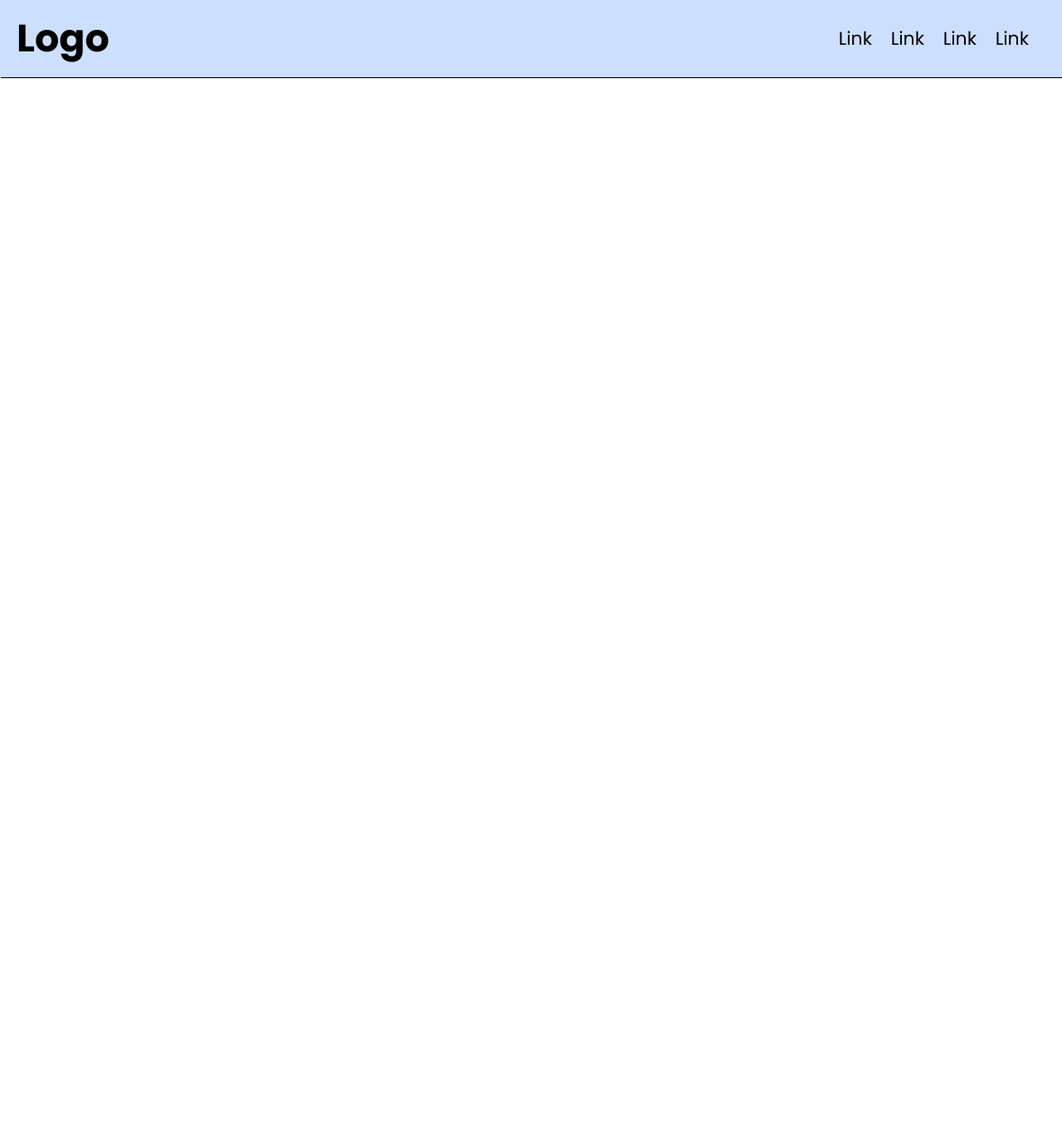
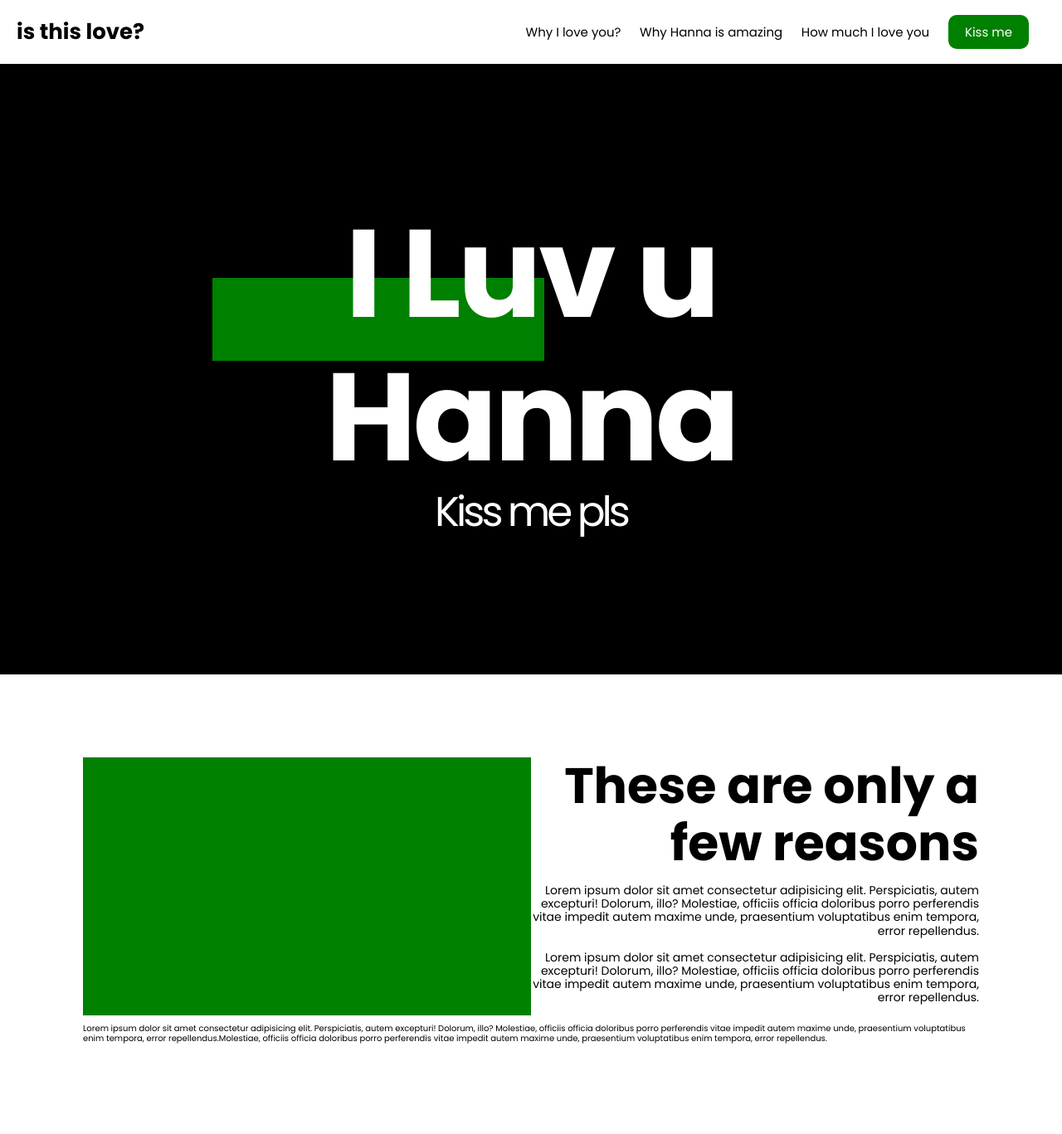
Before and after one commit to SkinnyCheesecake/cheesyArchive, a website: page index.html in a window 1280 px wide. Shown: the whole page at 83% size. Before the commit the page ends 800 px from the top, so only its background shows below. Drawn offline with Linux system fonts and the light colour scheme.

Commit message:
Added new content (sections and styling), it was a pretty good coding session ngñ

```diff
--- a/index.html
+++ b/index.html
@@ -17,14 +17,44 @@
 <body>
 
     <header class="header">
-        <div class="logo">Logo</div>
+        <div class="logo">is this love?</div>
         <div class="links">
-            <a href="#" class="link">Link</a>
-            <a href="#" class="link">Link</a>
-            <a href="#" class="link">Link</a>
-            <a href="#" class="link">Link</a>
+            <a href="#" class="link">Why I love you?</a>
+            <a href="#" class="link">Why Hanna is amazing</a>
+            <a href="#" class="link">How much I love you</a>
+            <a href="#" class="link kissme">Kiss me</a>
         </div>
     </header>
 
+    <div class="header-section">
+        <div class="overlay">
+            <h1>I Luv u Hanna</h1>
+            <p>Kiss me pls</p>
+        </div>
+    <!-- THIS HAS TO BE CHANGES LATER, THIS WILL BE A "TEMPLATE" WHILE I DO THE VIDEO FOR THIS SECTION -->
+        <div class="video-section">
+        </div>
+    </div>
+
+<!-- "fs" MEANS FIRST SECTION, "ss" MEANS SECOND SECNTION AND SO ON -->
+
+    <section class="firstSection">
+        <div class="fsContent">
+            <!-- MORE CONTENT THAT WILL BE CHANGED IN A NEAR FUTURE -->
+             <div class="picture">
+                <!-- THIS IS WHERE THE PICTURE SHOULD BE -->
+             </div>
+             <div class="fsInfo">
+                <h1>These are only a few reasons</h1>
+                <p>Lorem ipsum dolor sit amet consectetur adipisicing elit. Perspiciatis, autem excepturi! Dolorum, illo? Molestiae, officiis officia doloribus porro perferendis vitae impedit autem maxime unde, praesentium voluptatibus enim tempora, error repellendus.<br><br>
+                    Lorem ipsum dolor sit amet consectetur adipisicing elit. Perspiciatis, autem excepturi! Dolorum, illo? Molestiae, officiis officia doloribus porro perferendis vitae impedit autem maxime unde, praesentium voluptatibus enim tempora, error repellendus.
+                </p>
+             </div>
+
+        </div>
+        <p>Lorem ipsum dolor sit amet consectetur adipisicing elit. Perspiciatis, autem excepturi! Dolorum, illo? Molestiae, officiis officia doloribus porro perferendis vitae impedit autem maxime unde, praesentium voluptatibus enim tempora, error repellendus.Molestiae, officiis officia doloribus porro perferendis vitae impedit autem maxime unde, praesentium voluptatibus enim tempora, error repellendus.
+        </p>
+    </section>
+
 </body>
 </html>
--- a/source/scss/app.scss
+++ b/source/scss/app.scss
@@ -1,2 +1,2 @@
+@forward 'variables/conection';
 @forward 'layout/branch';
-@forward 'variables/conection';
--- a/source/scss/layout/_branch.scss
+++ b/source/scss/layout/_branch.scss
@@ -1 +1,3 @@
 @forward 'header';
+@forward 'videoSection';
+@forward 'reasons';
--- a/source/scss/layout/_header.scss
+++ b/source/scss/layout/_header.scss
@@ -2,16 +2,13 @@
 @use 'variables/mixins' as *;
 
 .header{
-
-    background-color: rgb(205, 223, 255);
     display: flex;
     justify-content: space-between;
     align-items: center;
     padding: 1rem;
-    box-shadow: 0.1rem 0.1rem 0.1rem black;
 
     .logo{
-        font-size: 4.6rem;
+        font-size: 2.6rem;
         cursor: pointer;
         margin: 1rem;
         font-weight: 700;
@@ -20,12 +17,22 @@
     .links{
         margin: 2rem 2rem;
         .link{
-            font-size: 2.2rem;
             margin: 1rem;
             color: black;
             transition: all 0.2s ease;
             &:hover{
-                color: yellow;
+                color: green;
+            }
+        }
+
+        .kissme{
+            color: #fff;
+            background-color: green;
+            padding: 1rem 2rem;
+            border-radius: 10px;
+            &:hover{
+                color: rgb(251, 255, 251);
+                background-color: #25c2b0;
             }
         }
     }
--- /dev/null
+++ b/source/scss/layout/_reasons.scss
@@ -0,0 +1,40 @@
+@use 'variables/mixins' as *;
+@use 'variables/vars' as *;
+@forward 'variables/globals';
+
+    .firstSection{
+        min-height: 42rem;
+        max-width: $mw;
+        background-color: #fff;
+        padding: 10rem;
+    }
+
+
+.fsContent{
+    display: grid;
+    grid-template-columns: repeat(2, 1fr);
+    place-items: center;
+    place-content: center;
+    // gap: 2rem;
+    position: relative;
+    .picture{
+            // position: absolute;
+            width: 100%;
+            height: 100%;
+            inset: 0;
+            background-color: green;
+    }
+
+    .fsInfo{
+        text-align: end;
+
+        h1{
+            font-size: 6rem;
+            margin: 0;
+        }
+
+        p{
+            font-size: 1.4rem;
+        }
+    }
+}
--- /dev/null
+++ b/source/scss/layout/_videoSection.scss
@@ -0,0 +1,45 @@
+@use 'variables/vars' as *;
+@use 'variables/mixins' as *;
+
+.header-section{
+    position: relative;
+    min-height: 92vh;
+    max-width: 100vw;
+    background-color: #000;
+    display: grid;
+    place-items: center;
+    overflow: hidden;
+
+    .overlay{
+        color: #fff;
+        position: absolute;
+        z-index: 1;
+        width: 50rem;
+        text-align: center;
+        h1{
+            font-size: 15rem;
+        }
+
+        p{
+            font-size: 5rem;
+        }
+
+        h1, p{
+            margin: 0;
+            padding: 0;
+            letter-spacing: -4px;
+        }
+    }
+
+    //I WILL DELETE THIS LATER, THIS IS JUST FOR FILLING THE EMPTY SPACE
+    .video-section{
+        position: absolute;
+        background-color: green;
+        width: 400px;
+        height: 100px;
+        top: 35%;
+        left: 20%;
+        z-index: 0;
+    }
+
+}
--- a/source/scss/variables/_globals.scss
+++ b/source/scss/variables/_globals.scss
@@ -11,14 +11,10 @@ html {
     box-sizing: inherit;
 }
 
+
 body{
     font-family: $main-font;
 
-}
-
-h1, h2, h3, h4, a, p{
-    margin: 0;
-    padding: 0;
 }
 
 a, p{
@@ -27,10 +23,11 @@ a, p{
 
 a{
     color: black;
+    font-size: 1.5rem;
 }
 
 h1 {
-    font-size: 4rem;
+    font-size: 1rem;
 }
 h2 {
     font-size: 4.6rem;
@@ -39,9 +36,19 @@ h3 {
     font-size: 6rem;
     text-align: center;
 }
+
 img {
     max-width: 100%;
     width: 100%;
     height: auto;
     display: block;
 }
+
+section{
+    min-width: 100vw;
+    max-height: 100vh;
+}
+
+body > section {
+    padding: 10rem 0;
+}
--- a/source/scss/variables/_vars.scss
+++ b/source/scss/variables/_vars.scss
@@ -4,3 +4,6 @@ $telefono: 480px;
 $tablet: 768px;
 $desktop: 1200px;
 $desktopXL: 1400px;
+
+$mh: 100vh;
+$mw: 100vw;
```
Also changed, not shown: build/css/app.css.
